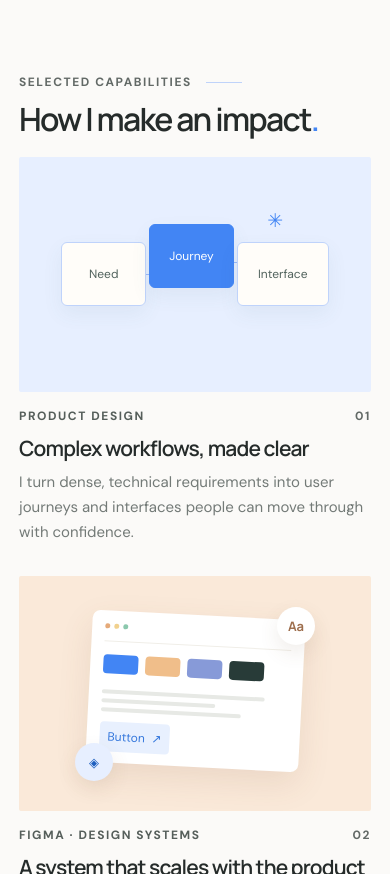
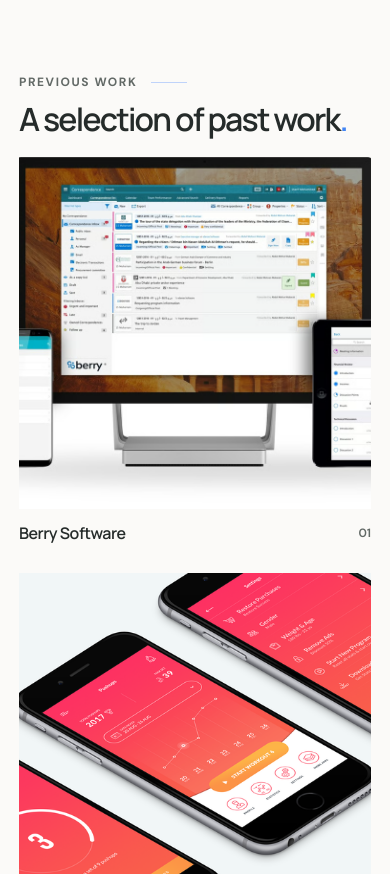
Before and after one commit to nashrulmalik/nashrulmalik, an Astro site: page / in a window 390 px wide. Shown: the part 840-1714 px from the top of the page. Built offline with nearby package versions, Linux system fonts and the light colour scheme; Astro itself is replaced by a stand-in of ours.

```diff
--- a/src/pages/index.astro
+++ b/src/pages/index.astro
@@ -5,6 +5,12 @@ import cv from '../data/cv.json';
 const { personal_info, experience, education, credentials_and_certifications, skills } = cv;
 const fullName = personal_info.full_name;
 const role = 'Product designer';
+const previousWork = [
+	{ title: 'Berry Software', image: '/work/berry-software.avif', alt: 'Berry Software product design' },
+	{ title: 'Beautiful Push Up App', image: '/work/beautiful-push-up-app.png', alt: 'Beautiful Push Up fitness app interface designs' },
+	{ title: 'Blue Sky Me App', image: '/work/blue-sky-me-app.jpg', alt: 'Blue Sky Me planning app interface designs' },
+	{ title: 'Vendeze Mobile App', image: '/work/vendeze-app.jpg', alt: 'Vendeze mobile shopping app interface designs' },
+];
 const capabilityCards = [
 	{ number: '01', title: 'Complex workflows, made clear', category: 'PRODUCT DESIGN', tone: 'mint', description: 'I turn dense, technical requirements into user journeys and interfaces people can move through with confidence.', visual: 'workflow' },
 	{ number: '02', title: 'A system that scales with the product', category: 'FIGMA · DESIGN SYSTEMS', tone: 'peach', description: 'I build reusable foundations that help teams stay consistent as products, platforms, and teams grow.', visual: 'system' },
@@ -23,7 +29,7 @@ const googleCert = credentials_and_certifications.find((item) => item.id === 'ce
 			<span class="monogram font-display relative text-[27px] font-extrabold leading-none tracking-[-2.5px] text-[#26302e] max-[620px]:text-2xl" aria-hidden="true">nm<span>.</span></span>
 			<span class="wordmark-name text-[13px] font-semibold tracking-[.03em] text-[#656c69] max-[620px]:text-xs">Nashrul Malik</span>
 		</a>
-		<p class="header-role justify-self-center text-[15px] tracking-[.01em] text-[#666e6b] max-[900px]:text-sm max-[620px]:hidden">Product designer <span>·</span> Figma</p>
+		<p class="header-role justify-self-center text-[15px] tracking-[.01em] text-[#666e6b] max-[900px]:text-sm max-[620px]:hidden">Product Designer <span>·</span> UI/UX Specialist</p>
 		<nav class="flex items-center justify-self-end gap-[35px] text-[15px] text-[#626865] max-[900px]:gap-[21px] max-[620px]:gap-[17px] max-[620px]:text-sm" aria-label="Main navigation">
 			<a class="text-brand-blue-dark transition-colors hover:text-brand-blue-dark" href="#work">work</a>
 			<a class="transition-colors hover:text-brand-blue-dark" href="#about">about</a>
@@ -38,7 +44,7 @@ const googleCert = credentials_and_certifications.find((item) => item.id === 'ce
 				<h1 class="mb-[33px] font-display text-[clamp(54px,6.4vw,86px)] font-semibold leading-[.99] tracking-[-.072em] max-[620px]:mb-[22px] max-[620px]:text-[58px]" id="intro-title">Making complex<br /><span class="text-brand-blue">feel simple.</span></h1>
 				<div class="intro-bottom max-w-[510px] border-l-2 border-[#d6efeb] pl-[18px]">
 					<p class="intro-summary mb-[22px] max-w-[440px] text-[18px] leading-[1.7] text-[#636a67] max-[900px]:text-[17px] max-[620px]:text-[17px]">I’m {fullName}, a product designer who turns customer needs and intricate systems into clear, considered digital experiences.</p>
-					<a class="text-link inline-flex items-center gap-[11px] text-[15px] font-bold text-brand-blue-dark max-[620px]:text-sm" href="#work">Explore my approach <span aria-hidden="true">↓</span></a>
+					<a class="text-link inline-flex items-center gap-[11px] text-[15px] font-bold text-brand-blue-dark max-[620px]:text-sm" href="#capabilities">Explore my approach <span aria-hidden="true">↓</span></a>
 				</div>
 			</div>
 			<div class="hero-art" aria-label="A visual sketch of a product workflow becoming a polished interface" role="img">
@@ -57,7 +63,30 @@ const googleCert = credentials_and_certifications.find((item) => item.id === 'ce
 			</div>
 		</section>
 
-		<section class="work-section wrap mx-auto w-[calc(100%-112px)] max-w-[1300px] pt-[45px] pb-[101px] max-[900px]:w-[calc(100%-60px)] max-[620px]:w-[calc(100%-38px)] max-[620px]:pt-7 max-[620px]:pb-[68px]" id="work" aria-labelledby="work-title">
+		<section class="previous-work wrap mx-auto w-[calc(100%-112px)] max-w-[1300px] pt-[45px] pb-[80px] max-[900px]:w-[calc(100%-60px)] max-[620px]:w-[calc(100%-38px)] max-[620px]:pt-7 max-[620px]:pb-[54px]" id="work" aria-labelledby="previous-work-title">
+			<div class="mb-7 flex items-end justify-between max-[620px]:mb-[19px] max-[620px]:block">
+				<div><p class="eyebrow mb-[11px] flex items-center gap-2 text-xs font-bold tracking-[.13em] text-[#626966]">PREVIOUS WORK <span class="heading-line"></span></p><h2 class="font-display text-[clamp(30px,3.3vw,42px)] font-semibold leading-[1.15] tracking-[-.055em] max-[620px]:text-[32px]" id="previous-work-title">A selection of past work<span class="accent-dot">.</span></h2></div>
+				<p class="section-aside mb-[3px] text-right text-sm leading-[1.6] text-[#5b625f] max-[620px]:hidden">Product ideas brought to life<br />across mobile and web.</p>
+			</div>
+			<div class="grid grid-cols-2 gap-[22px] max-[620px]:grid-cols-1 max-[620px]:gap-7">
+				{previousWork.map((project, index) => (
+					<article class="group min-w-0">
+						<figure class="relative m-0 aspect-square overflow-hidden bg-[#eaf1fe]">
+							<img class="block h-full w-full object-cover transition-transform duration-500 group-hover:scale-[1.02]" src={project.image} alt={project.alt} loading="lazy" decoding="async" />
+							<div aria-hidden="true" class="absolute inset-0 flex items-center justify-center bg-brand-blue/90 px-8 text-center text-white opacity-0 transition-opacity duration-300 group-hover:opacity-100">
+								<h3 class="m-0 max-w-[18ch] font-display text-[clamp(22px,3vw,38px)] font-semibold leading-tight tracking-[-.04em]">{project.title}</h3>
+							</div>
+						</figure>
+						<div class="mt-3 flex items-center justify-between">
+							<h3 class="m-0 font-display text-lg font-semibold tracking-[-.03em] max-[620px]:text-base">{project.title}</h3>
+							<span class="text-xs font-semibold tabular-nums text-[#626966]">0{index + 1}</span>
+						</div>
+					</article>
+				))}
+			</div>
+		</section>
+
+		<section class="work-section wrap mx-auto w-[calc(100%-112px)] max-w-[1300px] pt-[45px] pb-[101px] max-[900px]:w-[calc(100%-60px)] max-[620px]:w-[calc(100%-38px)] max-[620px]:pt-7 max-[620px]:pb-[68px]" id="capabilities" aria-labelledby="work-title">
 			<div class="section-heading mb-7 flex items-end justify-between max-[620px]:mb-[19px] max-[620px]:block">
 				<div><p class="eyebrow mb-[11px] flex items-center gap-2 text-xs font-bold tracking-[.13em] text-[#626966]">SELECTED CAPABILITIES <span class="heading-line"></span></p><h2 class="font-display text-[clamp(30px,3.3vw,42px)] font-semibold leading-[1.15] tracking-[-.055em] max-[620px]:text-[32px]" id="work-title">How I make an impact<span class="accent-dot">.</span></h2></div>
 				<p class="section-aside">A few ways I can help a product team<br />move from complexity to clarity.</p>
```
Also changed, not shown: .github/workflows/deploy.yml, public/work/beautiful-push-up-app.png (added), public/work/berry-software.avif (added), public/work/blue-sky-me-app.jpg (added), public/work/vendeze-app.jpg (added).
